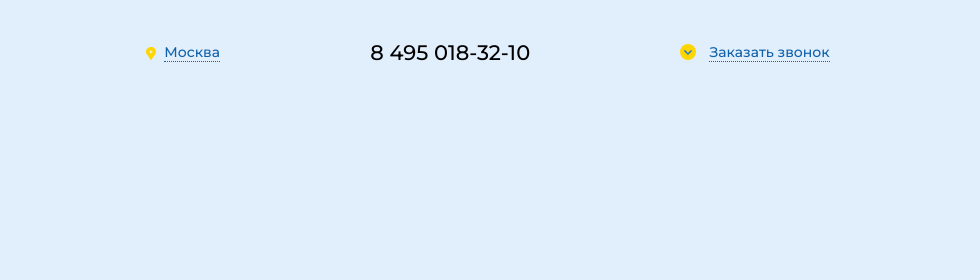
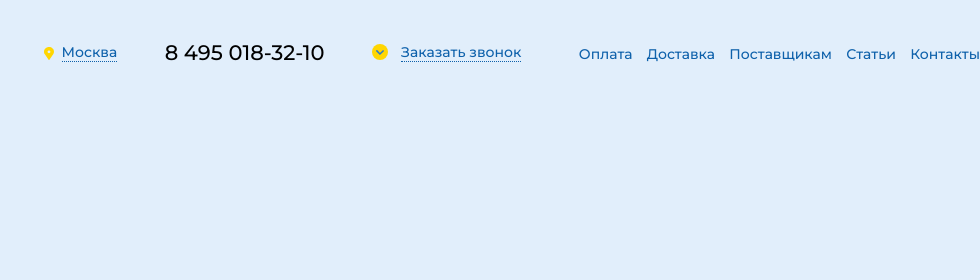
Before and after one commit to BerikKing/GGPromarket, a plain HTML site: page index.html in a window 1280 px wide. Shown: the top 280 px of the page, 300-1280 px from the left. Drawn offline with Linux system fonts and the light colour scheme.

Commit message:
first commit

```diff
--- a/index.html
+++ b/index.html
@@ -32,11 +32,11 @@
                     <div class="call_text">Заказать звонок</div>
                 </div>
                 <nav>
-                    <!-- <a classh="nav_link" ref="#">Оплата</a>
+                    <a classh="nav_link" ref="#">Оплата</a>
                     <a classh="nav_link" ref="#">Доставка</a>
                     <a classh="nav_link" ref="#">Поставщикам</a>
                     <a classh="nav_link" ref="#">Статьи</a>
-                    <a classh="nav_link" ref="#">Контакты</a> -->
+                    <a classh="nav_link" ref="#">Контакты</a>
                 </nav>
             </div>
         </div>
```
